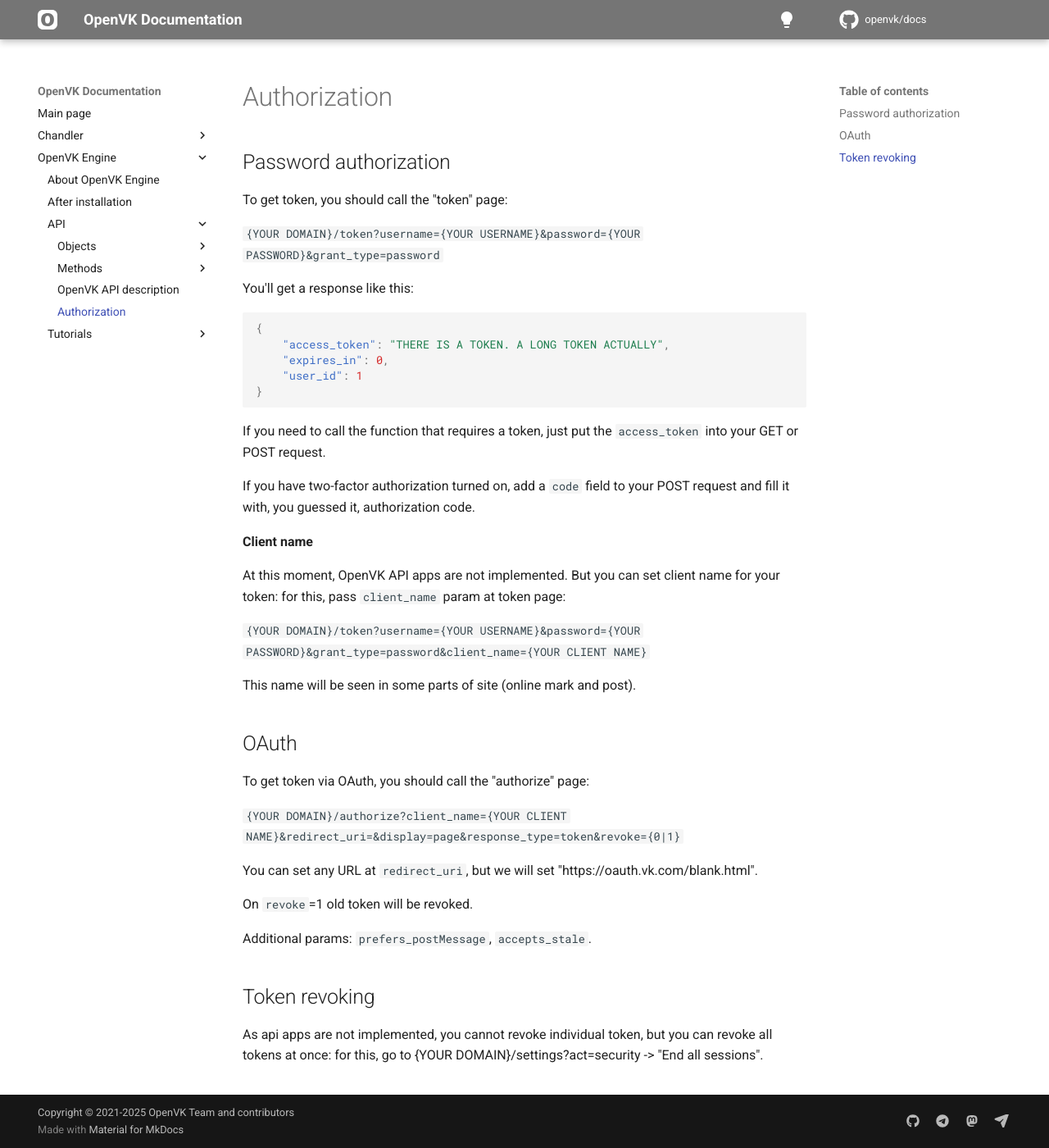
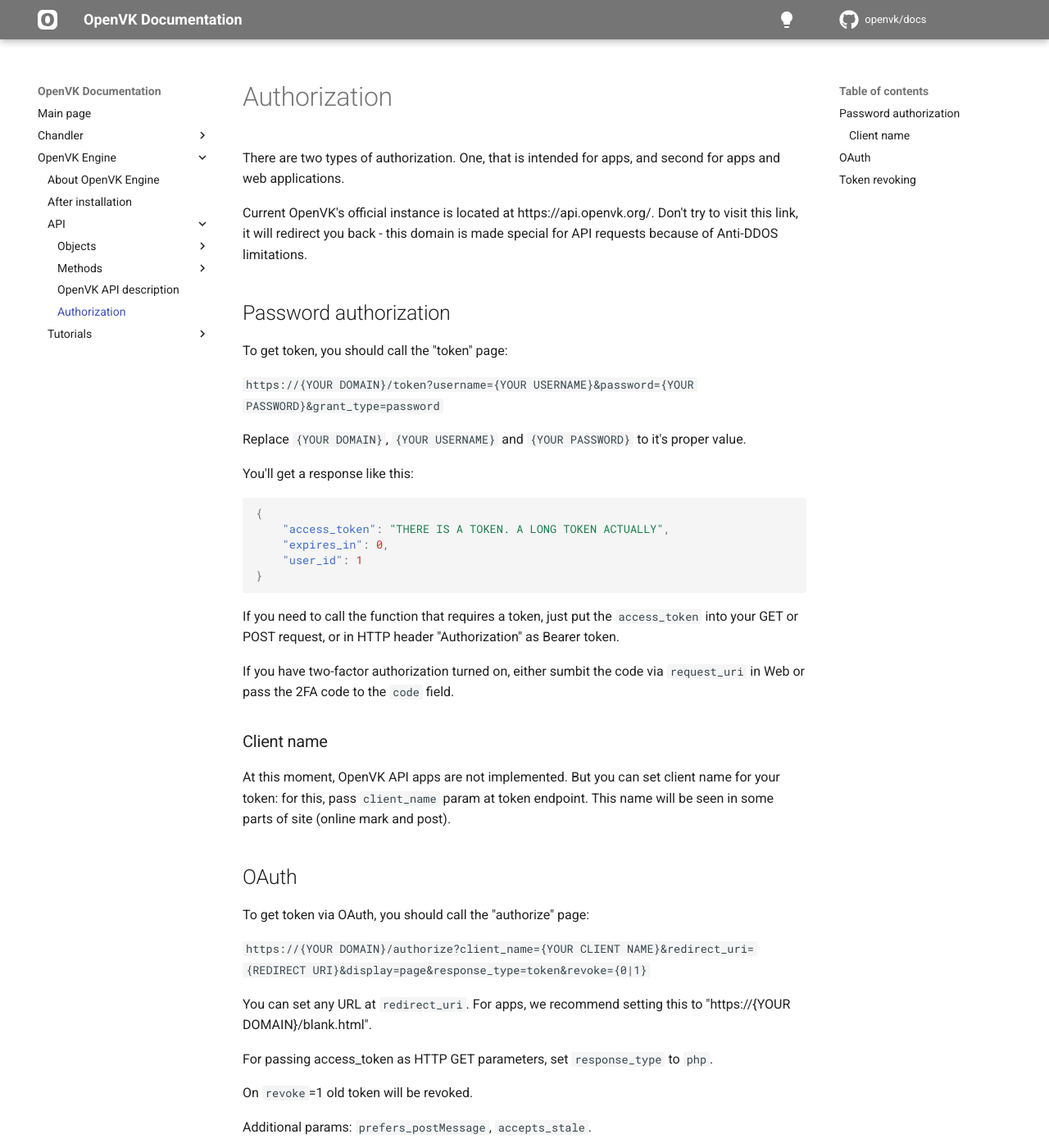
Before and after one commit to OpenVK/docs, an MkDocs documentation site: the page built from docs/openvk_engine/api/authorization.md, in a window 1280 px wide and 1400 px high. Shown: the whole window at 82% size. Built offline with MkDocs 1.6.1 and Material for MkDocs 9.7.7, drawn with Linux system fonts in a browser that asks for light colours; comment, search, counter and statistics services are not loaded; some of the changed text lies outside the part shown.

````diff
--- a/docs/openvk_engine/api/authorization.md
+++ b/docs/openvk_engine/api/authorization.md
@@ -1,8 +1,14 @@
+There are two types of authorization. One, that is intended for apps, and second for apps and web applications.
+
+Current OpenVK's official instance is located at https://api.openvk.org/. Don't try to visit this link, it will redirect you back - this domain is made special for API requests because of Anti-DDOS limitations.
+
 ## Password authorization
 
 To get token, you should call the "token" page:
 
-`{YOUR DOMAIN}/token?username={YOUR USERNAME}&password={YOUR PASSWORD}&grant_type=password`
+`https://{YOUR DOMAIN}/token?username={YOUR USERNAME}&password={YOUR PASSWORD}&grant_type=password`
+
+Replace `{YOUR DOMAIN}`, `{YOUR USERNAME}` and `{YOUR PASSWORD}` to it's proper value.
 
 You'll get a response like this:
 
@@ -14,25 +20,23 @@ You'll get a response like this:
 }
 ```
 
-If you need to call the function that requires a token, just put the `access_token` into your GET or POST request.
+If you need to call the function that requires a token, just put the `access_token` into your GET or POST request, or in HTTP header "Authorization" as Bearer token.
 
-If you have two-factor authorization turned on, add a `code` field to your POST request and fill it with, you guessed it, authorization code.
+If you have two-factor authorization turned on, either sumbit the code via `request_uri` in Web or pass the 2FA code to the `code` field.
 
-**Client name**
+### Client name
 
-At this moment, OpenVK API apps are not implemented. But you can set client name for your token: for this, pass `client_name` param at token page:
-
-`{YOUR DOMAIN}/token?username={YOUR USERNAME}&password={YOUR PASSWORD}&grant_type=password&client_name={YOUR CLIENT NAME}`
-
-This name will be seen in some parts of site (online mark and post).
+At this moment, OpenVK API apps are not implemented. But you can set client name for your token: for this, pass `client_name` param at token endpoint. This name will be seen in some parts of site (online mark and post).
 
 ## OAuth
 
 To get token via OAuth, you should call the "authorize" page:
 
-`{YOUR DOMAIN}/authorize?client_name={YOUR CLIENT NAME}&redirect_uri=&display=page&response_type=token&revoke={0|1}`
+`https://{YOUR DOMAIN}/authorize?client_name={YOUR CLIENT NAME}&redirect_uri={REDIRECT URI}&display=page&response_type=token&revoke={0|1}`
 
-You can set any URL at `redirect_uri`, but we will set "https://oauth.vk.com/blank.html".
+You can set any URL at `redirect_uri`. For apps, we recommend setting this to "https://{YOUR DOMAIN}/blank.html".
+
+For passing access_token as HTTP GET parameters, set `response_type` to `php`.
 
 On `revoke`=1 old token will be revoked.
 
@@ -40,4 +44,4 @@ Additional params: `prefers_postMessage`, `accepts_stale`.
 
 ## Token revoking
 
-As api apps are not implemented, you cannot revoke individual token, but you can revoke all tokens at once: for this, go to {YOUR DOMAIN}/settings?act=security -> "End all sessions".
+As api apps are not implemented, you cannot revoke individual token, but you can revoke all tokens at once: for this, go to /settings?act=security -> "End all sessions".
````
Also changed, not shown: docs/openvk_engine/api/methods/audio/getPlaylistById.md (added, +20 -0 lines), docs/openvk_engine/api/methods/audio/getPlaylists.md (added, +3 -0 lines), docs/openvk_engine/api/methods/execute.md (added, +48 -0 lines), docs/openvk_engine/api/methods/newsfeed/getRecommended.md (added, +5 -0 lines), docs/openvk_engine/api/methods/photos/get.md (+2 -0 lines), docs/openvk_engine/api/methods/polls/addVote.md (+3 -1 lines), docs/openvk_engine/api/objects/audio.md (+1 -1 lines), docs/openvk_engine/api/objects/user.md (+16 -3 lines).
